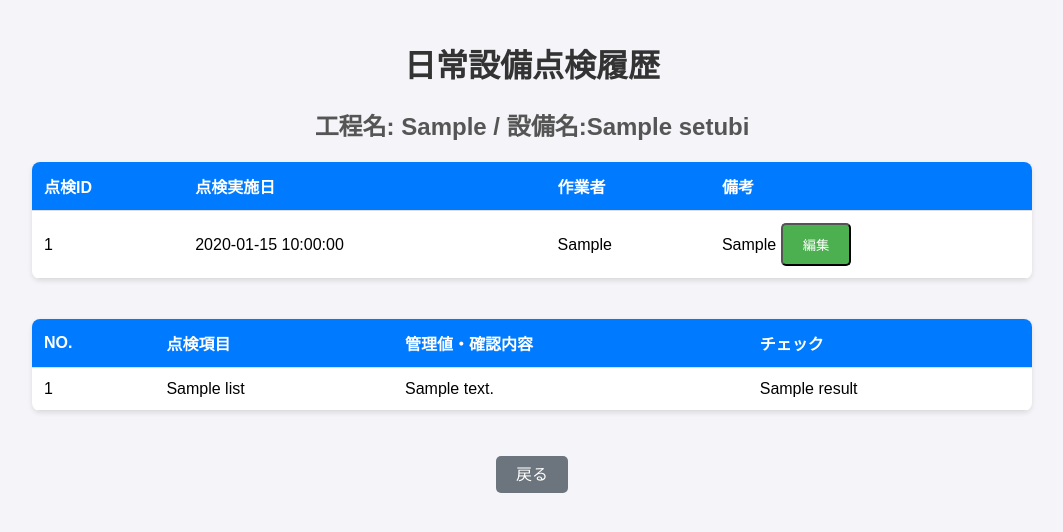
After one commit to shimao-tgw/tenken, a Flask app: template tenkenapp/templates/old/rireki_detail-old.html in a window 1280 px wide. The commit adds this page. Shown: the top 532 px of the page, without its empty margins (108-1171 px from the left). Run offline with Flask 3, Linux system fonts and the light colour scheme; tables that the repository leaves empty hold one stand-in row (values such as "Sample post"); the template is opened without the code that fills it: values that come from a table or form of the project are taken from there, most other values are stand-ins (such as "Sample title", 1, 10 or a date in 2020); some libraries are stand-ins or nearby versions.

Commit message:
2025-06-25

```diff
--- a/tenkenapp/templates/base.html
+++ b/tenkenapp/templates/base.html
@@ -23,6 +23,8 @@
         </style>
     </head>
 <body>
+  {% block scripts %}{% endblock %}
+
   <div class="loader" id="loader">
     <i class="fas fa-spinner"></i>
   </div>
--- /dev/null
+++ b/tenkenapp/templates/old/rireki_detail-old.html
@@ -0,0 +1,218 @@
+<!DOCTYPE html>
+<html lang="en">
+<head>
+    <meta charset="UTF-8">
+    <meta name="viewport" content="width=device-width, initial-scale=1.0">
+    <title>日常設備点検項目</title>
+    <style>
+        body {
+            font-family: Arial, sans-serif;
+            background-color: #f4f4f9;
+            margin: 0;
+            padding: 0;
+        }
+
+        h1 {
+            text-align: center;
+            margin-top: 20px;
+            color: #333;
+        }
+
+        h2 {
+            text-align: center;
+            color: #555;
+            margin-bottom: 20px;
+        }
+
+        .container {
+            max-width: 1000px;
+            margin: 0 auto;
+            padding: 20px;
+        }
+
+        .grid-container {
+            display: grid;
+            grid-template-columns: repeat(1, 1fr);
+            gap: 20px;
+            margin-top: 20px;
+        }
+
+        table {
+            width: 100%;
+            border-collapse: collapse;
+            margin: 20px 0;
+            background-color: #fff;
+            border-radius: 8px;
+            overflow: hidden;
+            box-shadow: 0 2px 5px rgba(0, 0, 0, 0.1);
+        }
+
+        table th, table td {
+            padding: 12px;
+            text-align: left;
+            border-bottom: 1px solid #ddd;
+        }
+
+        table th {
+            background-color: #007BFF;
+            color: white;
+        }
+
+        table tr:hover {
+            background-color: #f1f1f1;
+        }
+
+        .button-container {
+            text-align: center;
+            margin-top: 30px;
+        }
+
+        .button {
+            display: inline-block;
+            padding: 12px 25px;
+            background-color: #007BFF;
+            color: white;
+            text-align: center;
+            text-decoration: none;
+            border-radius: 5px;
+            font-size: 16px;
+            transition: background-color 0.3s;
+        }
+
+        .button:hover {
+            background-color: #0056b3;
+        }
+
+        .back-button {
+            margin-top: 20px;
+            padding: 10px 20px;
+            background-color: #6c757d;
+            color: white;
+            text-align: center;
+            text-decoration: none;
+            border-radius: 5px;
+        }
+
+        .detail-button {
+            background-color: #4CAF50;  /* 背景色 */
+            color: white;  /* 文字色 */
+            padding: 10px 20px;  /* パディング */
+            border-radius: 5px;  /* 角を丸く */
+            text-decoration: none;  /* 下線を消す */
+          }
+
+        .detail-button:hover {
+            background-color: #45a049;  /* ホバー時の背景色 */
+        }
+
+        p {
+            text-align: center;
+            color: #777;
+        }
+
+        .nowrap {
+            white-space: nowrap;
+        }
+
+    </style>
+
+    <script>
+        function editBiko() {
+            document.getElementById("biko-text").style.display = "none";  // 既存のテキストを隠す
+            document.getElementById("biko-input").style.display = "block"; // テキストエリアを表示
+            document.querySelectorAll(".detail-button")[0].style.display = "none"; // 編集ボタンを隠す
+            document.querySelectorAll(".detail-button")[1].style.display = "inline-block"; // 更新ボタンを表示
+        }
+
+        function saveBiko(tenkenId) {
+            let newBiko = document.getElementById("biko-input").value;
+
+            fetch('/update_biko', {
+                method: 'POST',
+                headers: {
+                    'Content-Type': 'application/json'
+                },
+                body: JSON.stringify({ id: tenkenId, biko: newBiko })
+            })
+            .then(response => response.json())
+            .then(data => {
+                if (data.success) {
+                    document.getElementById("biko-text").textContent = newBiko; // 更新後の備考を表示
+                    document.getElementById("biko-text").style.display = "inline"; // 元のテキストを表示
+                    document.getElementById("biko-input").style.display = "none"; // テキストエリアを隠す
+                    document.querySelectorAll(".detail-button")[0].style.display = "inline-block"; // 編集ボタンを戻す
+                    document.querySelectorAll(".detail-button")[1].style.display = "none"; // 更新ボタンを隠す
+                } else {
+                    alert("更新に失敗しました");
+                }
+            });
+        }
+        </script>
+
+</head>
+<body>
+    <div class="container">
+        <h1>日常設備点検履歴</h1>
+        <h2>工程名: {{ koutei.koutei }} / 設備名:{{ setubi.setubi }} </h2>
+        {% if tenken_data %}
+            <table>
+                <thead>
+                    <tr>
+                        <th class="nowrap">点検ID</th>
+                        <th>点検実施日</th>
+                        <th>作業者</th>
+                        <th>備考</th>
+
+                    </tr>
+                </thead>
+                <tbody>
+                    <tr>
+                        <td>{{ tenken_data.id }}</td>
+                        <td class="nowrap">{{ tenken_data.tenken_date }}</td>
+                        <td class="nowrap">{{ tenken_data.tenken_person }}</td>
+                        <td>
+                            <span id="biko-text">{{ tenken_data.biko }}</span>
+                            <textarea id="biko-input" style="display: none; width: 100%;" rows="3">{{ tenken_data.biko }}</textarea>
+                            <button class="detail-button" onclick="editBiko()">編集</button>
+                            <button class="detail-button" onclick="saveBiko('{{ tenken_data.id }}')" style="display: none;">更新</button>
+                        </td>
+                    </tr>
+                </tbody>
+            </table>
+        {% else %}
+            <p>点検履歴が登録されていません。</p>
+        {% endif %}
+        <div class="grid-container">
+            {% if tenken_result %}
+                <table>
+                    <thead>
+                        <tr>
+                            <th>NO.</th>
+                            <th>点検項目</th>
+                            <th>管理値・確認内容</th>
+                            <th>チェック</th>
+                        </tr>
+                    </thead>
+                    <tbody>
+                        {% for item in tenken_result %}
+                        <tr>
+                            <td >{{ item.id }}</td>
+                            <td>{{ item.list }}</td>
+                            <td>{{ item.contents|replace('/', '<br>')|safe }}</td>
+                            <td>{{ item.result }}</td>
+                        </tr>
+                        {% endfor %}
+                    </tbody>
+                </table>
+            {% else %}
+                <p>点検履歴が登録されていません。</p>
+            {% endif %}
+        </div>
+
+
+    <div class="button-container">
+        <a href="javascript:history.back()" class="back-button">戻る</a>
+    </div>
+</div>
+</body>
+</html>
--- a/tenkenapp/templates/rireki_detail.html
+++ b/tenkenapp/templates/rireki_detail.html
@@ -3,7 +3,7 @@
 
 {% block title %}日常設備点検項目{% endblock %}
 
-{% block head %}
+{% block scripts %}
     <script>
         function editBiko() {
             document.getElementById("biko-text").style.display = "none";  // 既存のテキストを隠す
```
Also changed, not shown: 1 other file.
